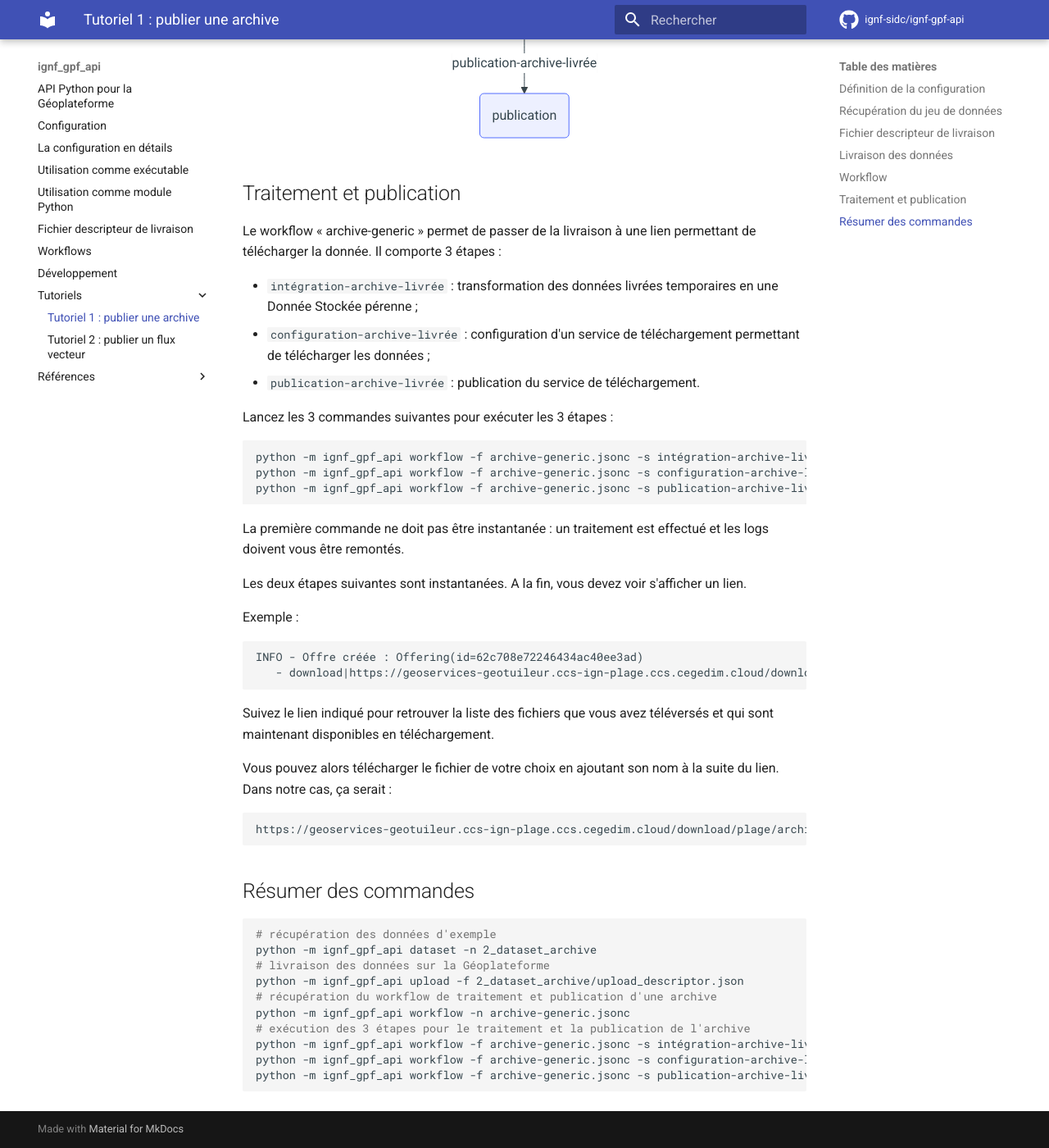
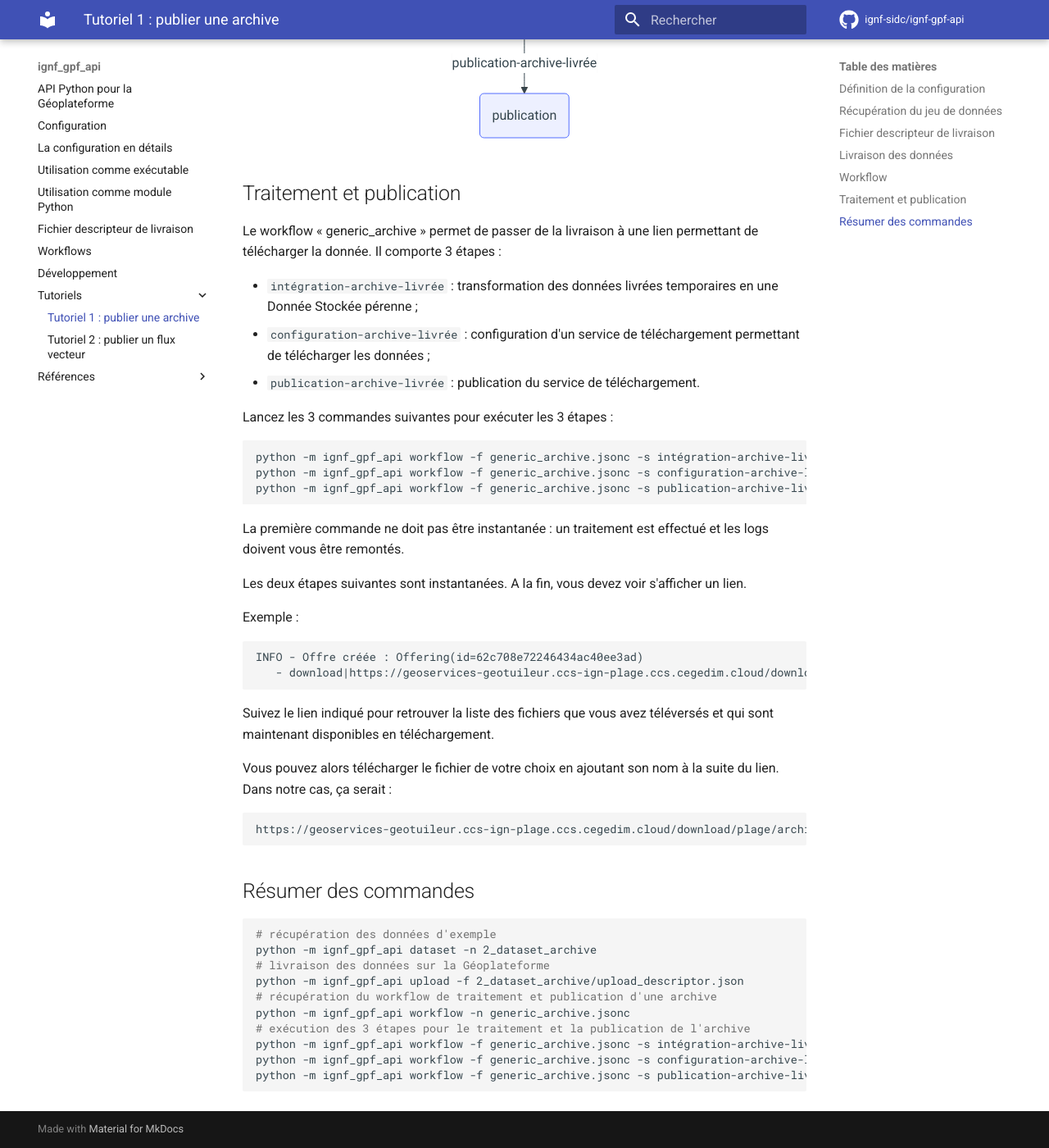
Before and after one commit to ignf-sidc/ignf-gpf-api, an MkDocs documentation site: the page built from docs/tutoriel_1_archive.md, in a window 1280 px wide and 1400 px high, scrolled down 2216 px. Shown: the whole window at 82% size. Built offline with MkDocs 1.6.1 and Material for MkDocs 9.7.7, drawn with Linux system fonts in a browser that asks for light colours; comment, search, counter and statistics services are not loaded; some of the changed text lies outside the part shown.

````diff
--- a/docs/tutoriel_1_archive.md
+++ b/docs/tutoriel_1_archive.md
@@ -67,7 +67,7 @@ Ces étapes sont décrites grâce à un workflow.
 Vous pouvez récupérer un workflow d'exemple grâce à la commande suivante :
 
 ```sh
-python -m ignf_gpf_api workflow -n archive-generic.jsonc
+python -m ignf_gpf_api workflow -n generic_archive.jsonc
 ```
 
 Ouvrez le fichier. Vous trouverez plus de détails dans la [documentation sur les workflows](workflow.md), mais vous pouvez dès à présent voir que le workflow est composé de 3 étapes. Il faudra lancer une commande pour chacune d'elles.
@@ -82,7 +82,7 @@ flowchart TD
 
 ## Traitement et publication
 
-Le workflow « archive-generic » permet de passer de la livraison à une lien permettant de télécharger la donnée. Il comporte 3 étapes :
+Le workflow « generic_archive » permet de passer de la livraison à une lien permettant de télécharger la donnée. Il comporte 3 étapes :
 
 * `intégration-archive-livrée` : transformation des données livrées temporaires en une Donnée Stockée pérenne ;
 * `configuration-archive-livrée` : configuration d'un service de téléchargement permettant de télécharger les données ;
@@ -91,9 +91,9 @@ Le workflow « archive-generic » permet de passer de la livraison à une lien p
 Lancez les 3 commandes suivantes pour exécuter les 3 étapes :
 
 ```sh
-python -m ignf_gpf_api workflow -f archive-generic.jsonc -s intégration-archive-livrée
-python -m ignf_gpf_api workflow -f archive-generic.jsonc -s configuration-archive-livrée
-python -m ignf_gpf_api workflow -f archive-generic.jsonc -s publication-archive-livrée
+python -m ignf_gpf_api workflow -f generic_archive.jsonc -s intégration-archive-livrée
+python -m ignf_gpf_api workflow -f generic_archive.jsonc -s configuration-archive-livrée
+python -m ignf_gpf_api workflow -f generic_archive.jsonc -s publication-archive-livrée
 ```
 
 La première commande ne doit pas être instantanée : un traitement est effectué et les logs doivent vous être remontés.
@@ -123,9 +123,9 @@ python -m ignf_gpf_api dataset -n 2_dataset_archive
 # livraison des données sur la Géoplateforme
 python -m ignf_gpf_api upload -f 2_dataset_archive/upload_descriptor.json
 # récupération du workflow de traitement et publication d'une archive
-python -m ignf_gpf_api workflow -n archive-generic.jsonc
+python -m ignf_gpf_api workflow -n generic_archive.jsonc
 # exécution des 3 étapes pour le traitement et la publication de l'archive
-python -m ignf_gpf_api workflow -f archive-generic.jsonc -s intégration-archive-livrée
-python -m ignf_gpf_api workflow -f archive-generic.jsonc -s configuration-archive-livrée
-python -m ignf_gpf_api workflow -f archive-generic.jsonc -s publication-archive-livrée
+python -m ignf_gpf_api workflow -f generic_archive.jsonc -s intégration-archive-livrée
+python -m ignf_gpf_api workflow -f generic_archive.jsonc -s configuration-archive-livrée
+python -m ignf_gpf_api workflow -f generic_archive.jsonc -s publication-archive-livrée
 ```
````
Also changed, not shown: 2 other files.
